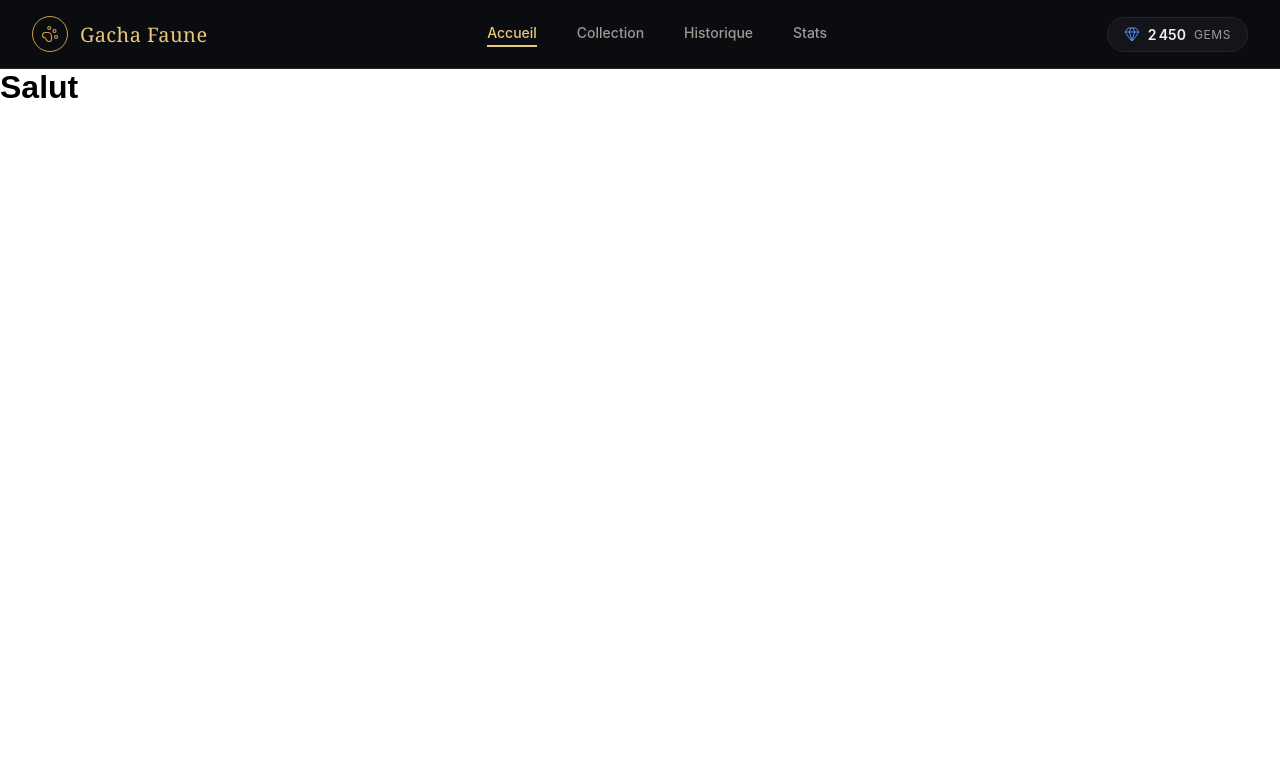
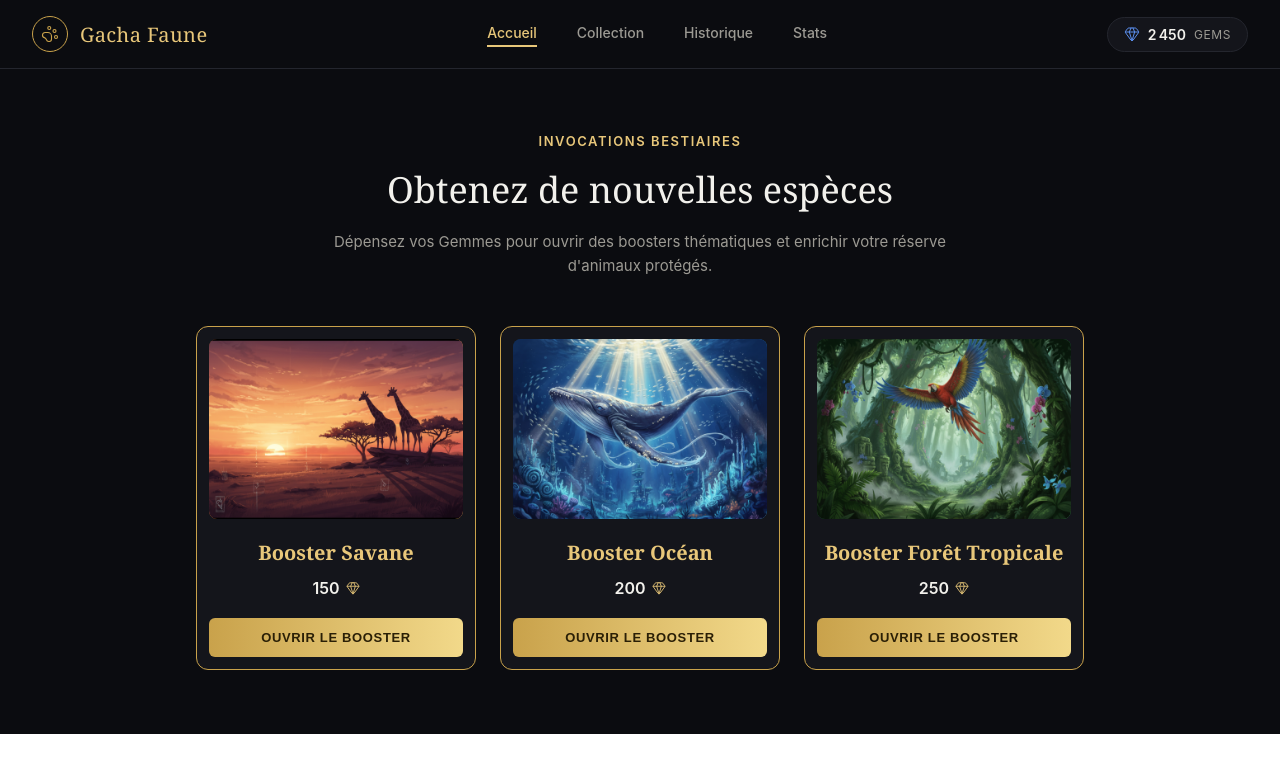
Before and after one commit to Legallait/Projet---OO-Systems-Development, a React app in the folder frontend/: page / in a window 1280 px wide. Shown: the top 772 px of the page. Built offline with nearby package versions, Linux system fonts and the light colour scheme; the HTML template or start-up script is replaced by a standard one.

Commit message:
feat: Home page

```diff
--- a/frontend/src/App.jsx
+++ b/frontend/src/App.jsx
@@ -5,16 +5,32 @@ import Collection from "./pages/Collection";
 import History from "./pages/History";
 import Stats from "./pages/Stats";
 
+const styles = {
+  appWrapper: {
+    display: "flex",
+    flexDirection: "column",
+    height: "100vh",
+  },
+  content: {
+    flex: 1,
+    overflowY: "auto",
+  },
+};
+
 export default function App() {
   return (
     <BrowserRouter>
-      <NavBar/>
+      <div style={styles.appWrapper}>
+        <NavBar />
+        <div style={styles.content}>
           <Routes>
             <Route path="/" element={<Home />} />
             <Route path="/collection" element={<Collection />} />
             <Route path="/history" element={<History />} />
             <Route path="/stats" element={<Stats />} />
           </Routes>
+        </div>
+      </div>
     </BrowserRouter>
   );
 }
--- a/frontend/src/index.css
+++ b/frontend/src/index.css
@@ -4,6 +4,12 @@
   box-sizing: border-box;
 }
 
+html, body, #root {
+  margin: 0;
+  padding: 0;
+  height: 100%;
+}
+
 body {
   font-family: sans-serif;
 }
--- a/frontend/src/pages/Home.jsx
+++ b/frontend/src/pages/Home.jsx
@@ -1,3 +1,88 @@
+import BoosterCard from "../components/BoosterCard";
+
+const BOOSTERS = [
+  {
+    id: "savane",
+    name: "Booster Savane",
+    price: 150,
+    image: "/images/boosters/savane.png",
+    fallbackGradient: "linear-gradient(135deg, #7A3B1E, #D97A3D, #F2B45A)",
+  },
+  {
+    id: "ocean",
+    name: "Booster Océan",
+    price: 200,
+    image: "/images/boosters/ocean.png",
+    fallbackGradient: "linear-gradient(135deg, #0B2A4A, #14568C, #4FA8D8)",
+  },
+  {
+    id: "foret",
+    name: "Booster Forêt Tropicale",
+    price: 250,
+    image: "/images/boosters/foret.png",
+    fallbackGradient: "linear-gradient(135deg, #0F2E1C, #1F5B37, #3E8B57)",
+  },
+];
+
+const styles = {
+  page: {
+    backgroundColor: "#0B0C10",
+    maxHeight: "100%",
+    padding: "64px 32px",
+    fontFamily: "'Inter', sans-serif",
+  },
+  header: {
+    textAlign: "center",
+    maxWidth: "640px",
+    margin: "0 auto 48px",
+  },
+  eyebrow: {
+    color: "#E8C77A",
+    fontSize: "13px",
+    fontWeight: 600,
+    letterSpacing: "0.12em",
+    marginBottom: "16px",
+  },
+  title: {
+    fontFamily: "'Georgia', 'Cormorant Garamond', serif",
+    fontWeight: 400,
+    fontSize: "36px",
+    color: "#F2F1EC",
+    margin: "0 0 16px",
+  },
+  subtitle: {
+    color: "#9C9A93",
+    fontSize: "15px",
+    lineHeight: 1.6,
+    margin: 0,
+  },
+  grid: {
+    display: "flex",
+    justifyContent: "center",
+    gap: "24px",
+    flexWrap: "wrap",
+    maxWidth: "1000px",
+    margin: "0 auto",
+  },
+};
+
 export default function Home() {
-  return <h1>Salut</h1>;
+  return (
+    <div style={styles.page}>
+      <div style={styles.header}>
+        <p style={styles.eyebrow}>INVOCATIONS BESTIAIRES</p>
+        <h1 style={styles.title}>Obtenez de nouvelles espèces</h1>
+        <p style={styles.subtitle}>
+          Dépensez vos Gemmes pour ouvrir des boosters thématiques et
+          enrichir votre réserve d'animaux protégés.
+        </p>
+      </div>
+
+      <div style={styles.grid}>
+        {BOOSTERS.map((booster) => (
+          <BoosterCard key={booster.id} booster={booster} />
+        ))}
+      </div>
+    </div>
+  );
 }
```
Lines whose indentation alone changed are shown as unchanged.
